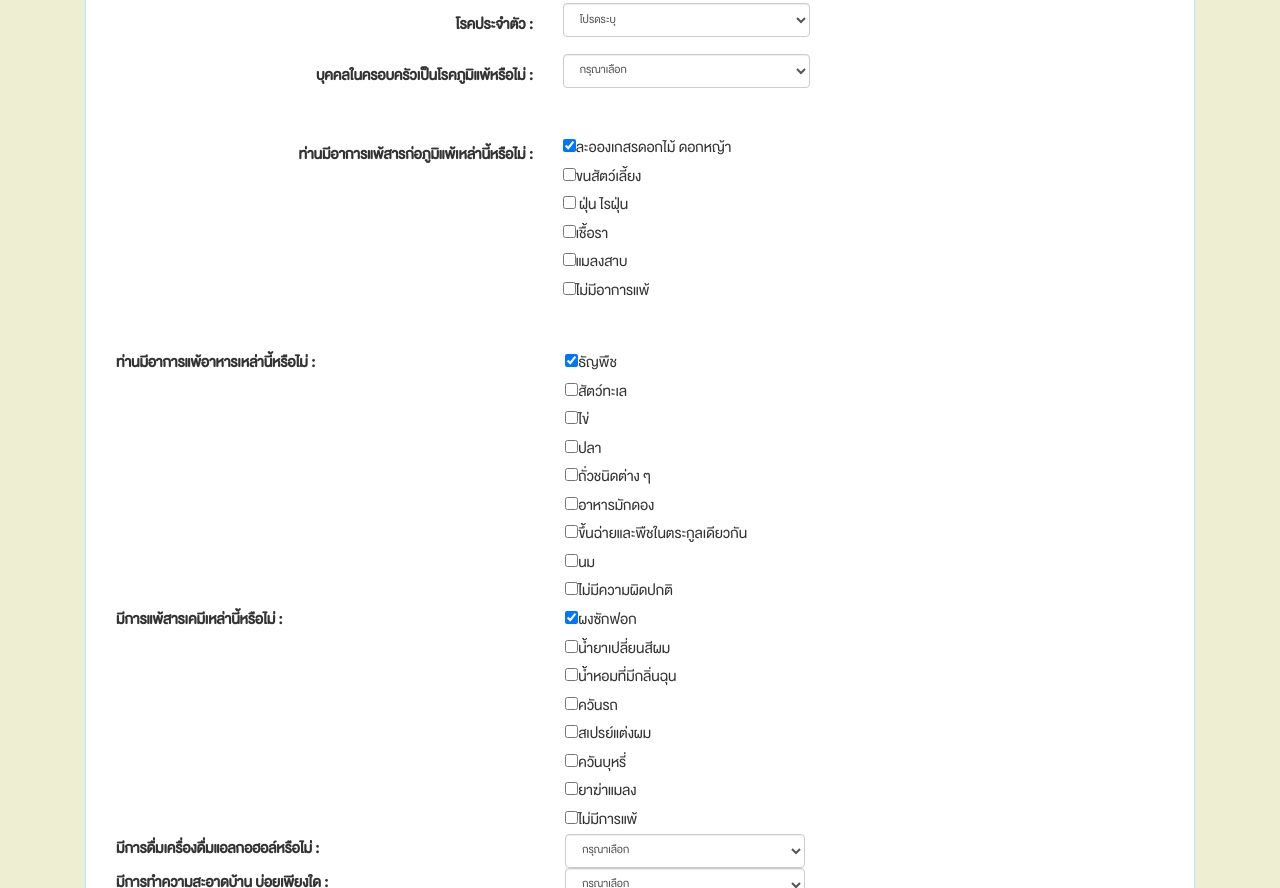
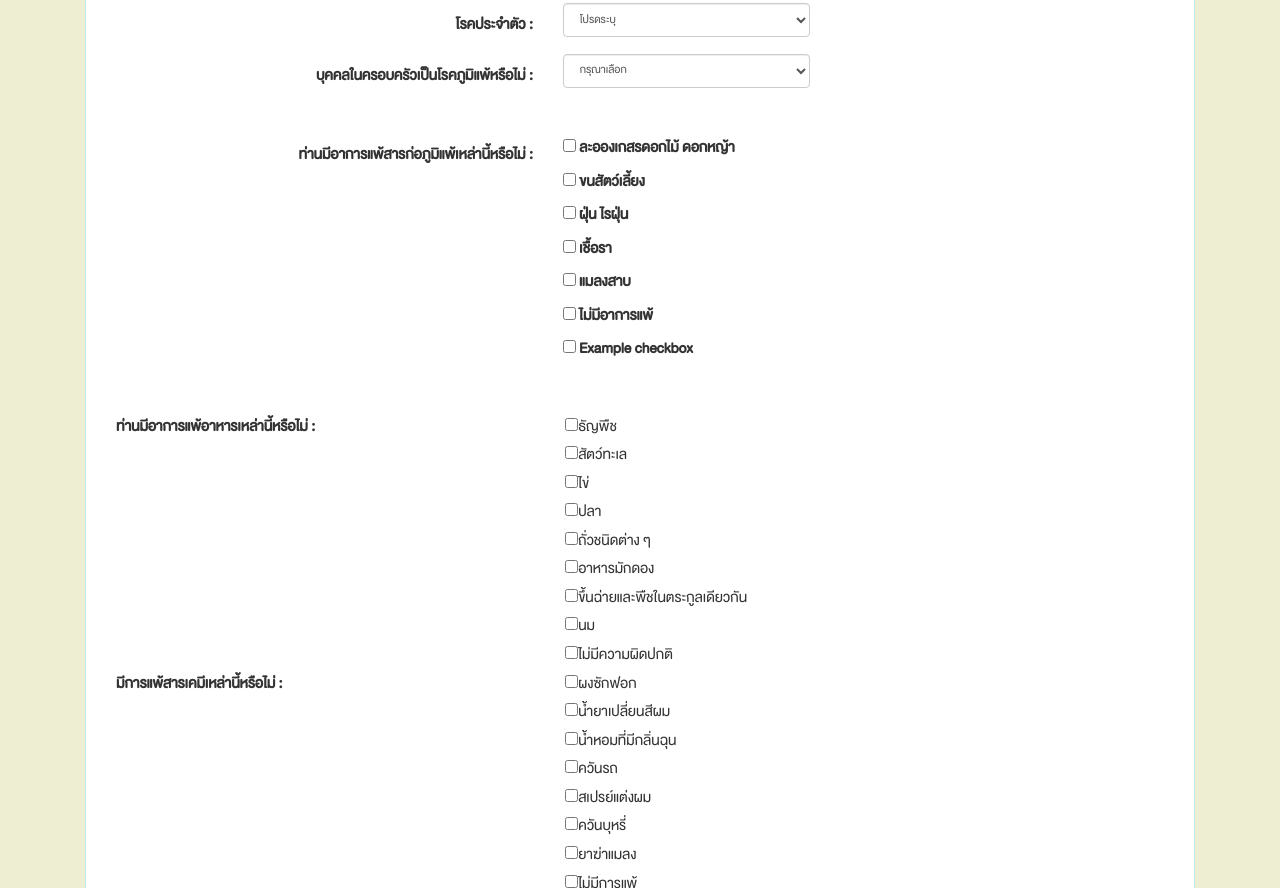
Before and after one commit to napapornu/allergy, a plain HTML site: page form.html in a window 1280 px wide. Shown: the part 596-1484 px from the top of the page. Drawn offline with Linux system fonts and the light colour scheme; a web font is replaced by a local one.

Commit message:
added input forms

```diff
--- a/form.html
+++ b/form.html
@@ -5,8 +5,8 @@
 <head>
     <meta charset="utf-8">
     <meta content="IE=edge" http-equiv="X-UA-Compatible">
-    <meta content="width=device-width, initial-scale=1" name="viewport"><!-- The above 3 meta tags *must* come first in the head; any other head content must come *after* these tags -->
-    <title>พยาการณ์การเกิดโรคภูมิแพ้</title><!-- Bootstrap -->
+    <meta content="width=device-width, initial-scale=1" name="viewport">
+    <link href="./assets/plugins/normalize/normalize.css" rel="stylesheet">
     <link href="./assets/plugins/bootstrap/css/bootstrap.min.css" rel="stylesheet">
     <style type="text/css">
         body,
@@ -31,13 +31,15 @@
     </style><!-- start menu -->
     <nav class="navbar navbar-default">
         <div class="container-fluid">
-            <!-- Brand and toggle get grouped for better mobile display -->
             <div class="navbar-header">
                 <button aria-expanded="false" class="navbar-toggle collapsed" data-target="#bs-example-navbar-collapse-1"
-                    data-toggle="collapse" type="button"><span class="sr-only">Toggle navigation</span> <span class="icon-bar"></span>
-                    <span class="icon-bar"></span> <span class="icon-bar"></span></button> <a class="navbar-brand" href="#">Allergye
-                    Disease Prediction</a>
-            </div><!-- Collect the nav links, forms, and other content for toggling -->
+                    data-toggle="collapse" type="button">
+                    <span class="sr-only">Toggle navigation</span>
+                    <span class="icon-bar"></span>
+                    <span class="icon-bar"></span>
+                    <span class="icon-bar"></span></button>
+                    <a class="navbar-brand" href="#">Allergye Disease Prediction</a>
+            </div>
             <div class="collapse navbar-collapse" id="bs-example-navbar-collapse-1">
                 <ul class="nav navbar-nav">
                     <li role="presentation">
@@ -190,12 +192,42 @@
                                     :</label>
                                 <div class="col-lg-3">
                                     <form action="">
-                                        <input checked="checked" type="checkbox">ละอองเกสรดอกไม้ ดอกหญ้า <span class="checkmark"><br>
+                                    <div class="form-check">
+                                        <input class="form-check-input" type="checkbox" id="atopen1" value="option1">
+                                        <label class="form-check-label" for="atopen1">ละอองเกสรดอกไม้ ดอกหญ้า</label>
+                                    </div>
+                                    <div class="form-check">
+                                            <input class="form-check-input" type="checkbox" id="atopen2" value="option1">
+                                            <label class="form-check-label" for="atopen2">ขนสัตว์เลี้ยง</label>
+                                    </div>
+                                    <div class="form-check">
+                                            <input class="form-check-input" type="checkbox" id="atopen3" value="option1">
+                                            <label class="form-check-label" for="atopen3">ฝุ่น ไรฝุ่น</label>
+                                    </div>
+                                    <div class="form-check">
+                                            <input class="form-check-input" type="checkbox" id="atopen4" value="option1">
+                                            <label class="form-check-label" for="atopen4">เชื้อรา</label>
+                                    </div>
+                                    <div class="form-check">
+                                            <input class="form-check-input" type="checkbox" id="atopen5" value="option1">
+                                            <label class="form-check-label" for="atopen5">แมลงสาบ</label>
+                                    </div>
+                                    <div class="form-check">
+                                            <input class="form-check-input" type="checkbox" id="atopen6" value="option1">
+                                            <label class="form-check-label" for="atopen6">ไม่มีอาการแพ้</label>
+                                    </div>
+                                    <div class="form-check">
+                                            <input class="form-check-input" type="checkbox" id="gridCheck1">
+                                            <label class="form-check-label" for="gridCheck1">
+                                              Example checkbox
+                                            </label>
+                                    </div>
+                                    <!-- <input type="checkbox">ละอองเกสรดอกไม้ ดอกหญ้า <span class="checkmark"></span><br>
                                     <input type="checkbox">ขนสัตว์เลี้ยง <span class="checkmark"></span><br>
                                     <input type="checkbox"> ฝุ่น ไรฝุ่น <span class="checkmark"></span><br>
                                     <input type="checkbox">เชื้อรา <span class="checkmark"></span><br>
                                     <input type="checkbox">แมลงสาบ <span class="checkmark"></span><br>
-                                            <input type="checkbox">ไม่มีอาการแพ้ <span class="checkmark"></span><br></span>
+                                    <input type="checkbox">ไม่มีอาการแพ้ <span class="checkmark"></span><br></span> -->
                                     </form>
                                 </div>
                             </div><br>
@@ -203,7 +235,7 @@
                                 <label class="col-lg-5 control-label" for="atopen">ท่านมีอาการแพ้อาหารเหล่านี้หรือไม่ :</label>
                                 <div class="col-lg-3">
                                     <form action="">
-                                        <input checked="checked" type="checkbox">ธัญพืช <span class="checkmark"><br>
+                                        <input type="checkbox">ธัญพืช <span class="checkmark"><br>
                                         <input type="checkbox">สัตว์ทะเล <span class="checkmark"></span><br>
                                         <input type="checkbox">ไข่ <span class="checkmark"></span><br>
                                         <input type="checkbox">ปลา <span class="checkmark"></span><br>
@@ -218,7 +250,7 @@
                             <div class="form-group">
                                 <label class="col-lg-5 control-label" for="chemicals">มีการแพ้สารเคมีเหล่านี้หรือไม่ :</label>
                                 <div class="col-lg-3">
-                                    <input checked="checked" type="checkbox">ผงซักฟอก <span class="checkmark"><br>
+                                    <input type="checkbox">ผงซักฟอก <span class="checkmark"><br>
                                     <input type="checkbox">น้ำยาเปลี่ยนสีผม <span class="checkmark"></span><br>
                                     <input type="checkbox">น้ำหอมที่มีกลิ่นฉุน <span class="checkmark"></span><br>
                                     <input type="checkbox">ควันรถ <span class="checkmark"></span><br>
@@ -426,6 +458,7 @@
     </script> <!-- form using analyze script -->
 
     <script src="./assets/js/analyze-script.js">
+    <script src="./assets/js/handle-form.js">
 
     </script>
 </body>
```
Also changed, not shown: assets/js/handle-form.js (added). Lines whose indentation alone changed are shown as unchanged.
